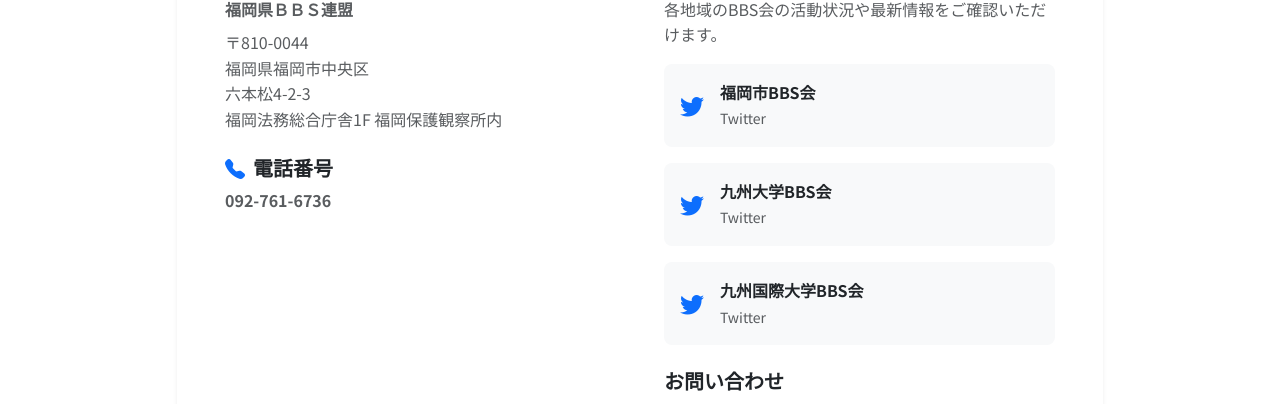
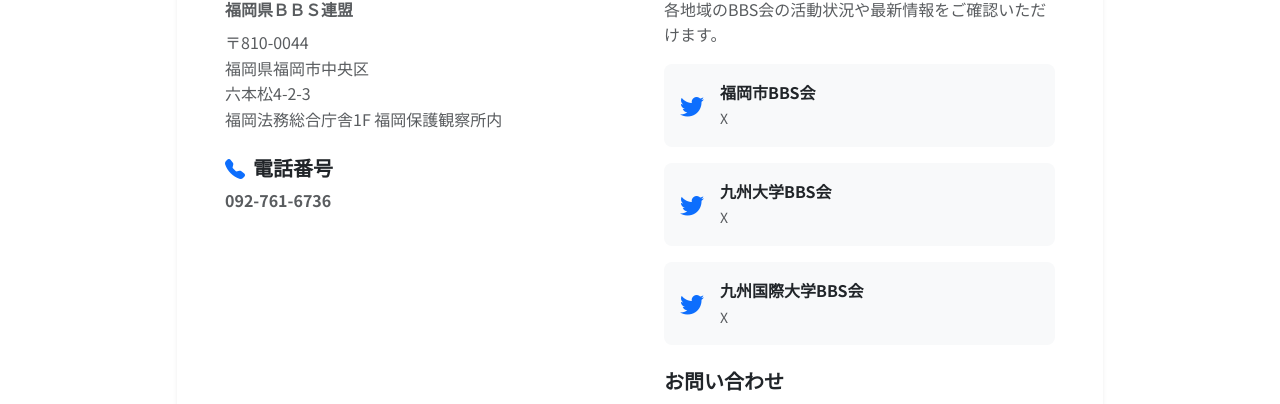
Before and after one commit to fukuokaprefbbs/fukuokaprefbbs.github.io, a Jekyll site: the page built from index.html, in a window 1280 px wide and 900 px high, scrolled down 1893 px. Shown: the part 162-566 px from the top of the window. Built offline with Jekyll 4.4.1, drawn with Linux system fonts in a browser that asks for light colours.

Commit message:
Update: Twitter -> X

```diff
--- a/_data/site.yml
+++ b/_data/site.yml
@@ -54,21 +54,21 @@ regional_groups:
   - name: "福岡市BBS会"
     description: "福岡市エリアのBBS活動"
     url: "https://twitter.com/Fukuokacitybbs"
-    platform: "Twitter"
+    platform: "X"
     icon: "bi-twitter"
     note: "福岡市エリアの地区会"
 
   - name: "九州大学BBS会"
     description: "九州大学内のBBS活動"
     url: "https://twitter.com/BBS_qdai"
-    platform: "Twitter"
+    platform: "X"
     icon: "bi-twitter"
     note: "九州大学内の学生組織"
 
   - name: "九州国際大学BBS会"
     description: "九州国際大学内のBBS活動"
     url: "https://twitter.com/kmatsumoto01"
-    platform: "Twitter"
+    platform: "X"
     icon: "bi-twitter"
     note: "九州国際大学内の学生組織"
 
```
